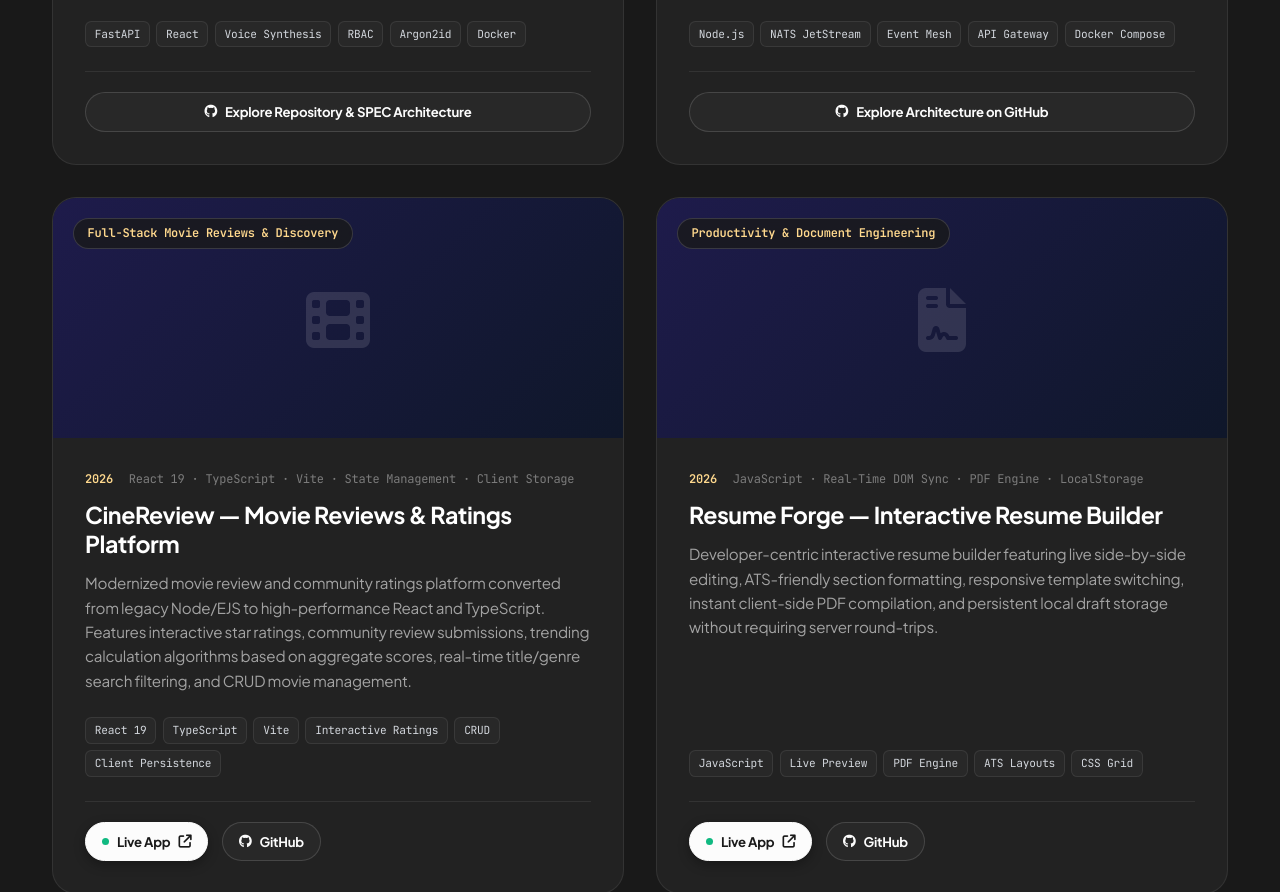
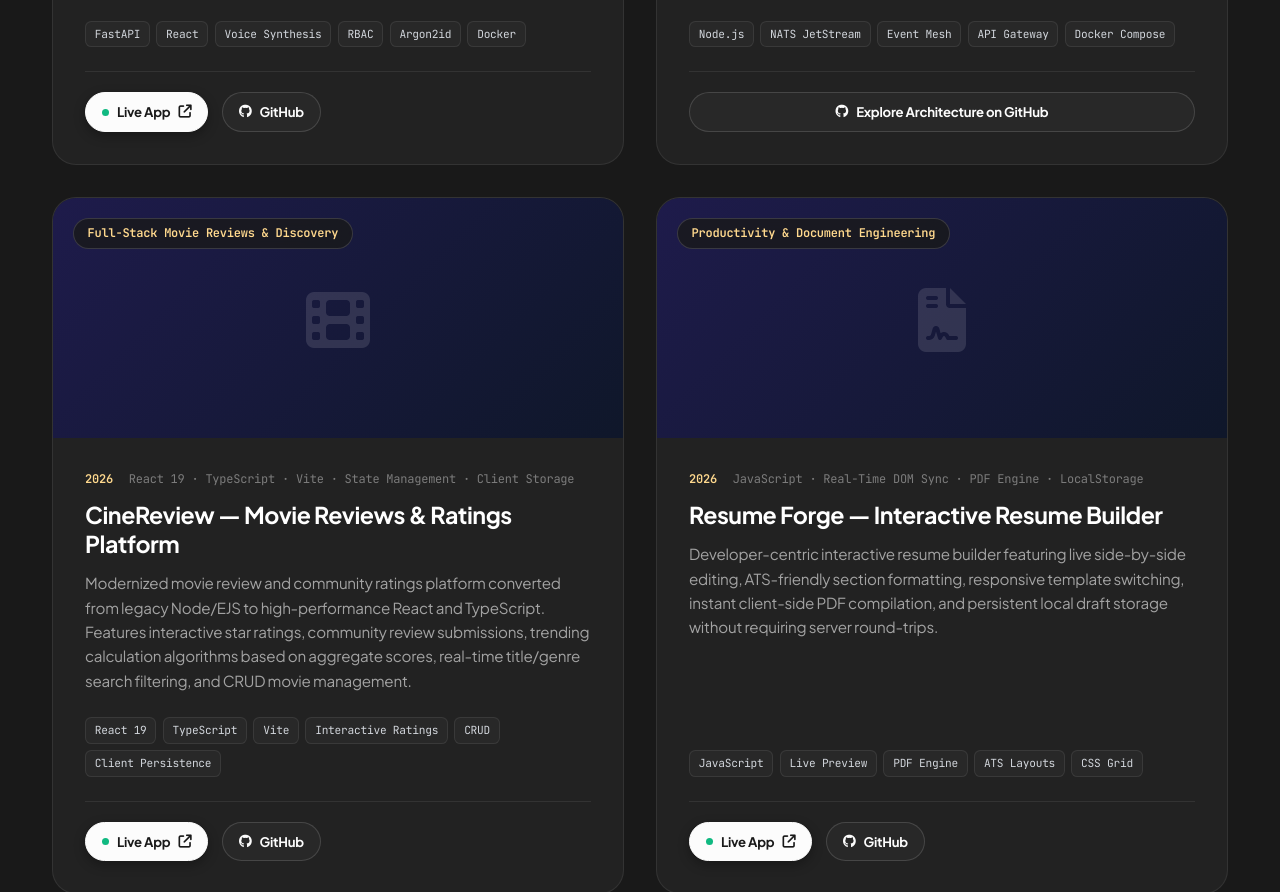
Before and after one commit to dsaicharan072-cmyk/portfolio, a plain HTML site: page index.html in a window 1280 px wide. Shown: the part 2664-3556 px from the top of the page. Drawn offline with Linux system fonts and the light colour scheme.

Commit message:
feat(portfolio): link live app and github for Technical Interview Platform

```diff
--- a/index.html
+++ b/index.html
@@ -239,9 +239,14 @@
                 <span class="tag">Docker</span>
               </div>
               <div class="card-links">
-                <a href="https://github.com/dsaicharan072-cmyk/interview" target="_blank" rel="noopener noreferrer" class="btn-project btn-project-github" style="grid-column: 1 / -1; width: 100%; justify-content: center;">
+                <a href="https://dsaicharan072-cmyk.github.io/interview/" target="_blank" rel="noopener noreferrer" class="btn-project btn-project-live">
+                  <span class="live-pulse-dot"></span>
+                  <span>Live App</span>
+                  <i class="fa-solid fa-arrow-up-right-from-square"></i>
+                </a>
+                <a href="https://github.com/dsaicharan072-cmyk/interview" target="_blank" rel="noopener noreferrer" class="btn-project btn-project-github">
                   <i class="fa-brands fa-github"></i>
-                  <span>Explore Repository & SPEC Architecture</span>
+                  <span>GitHub</span>
                 </a>
               </div>
             </div>
```
